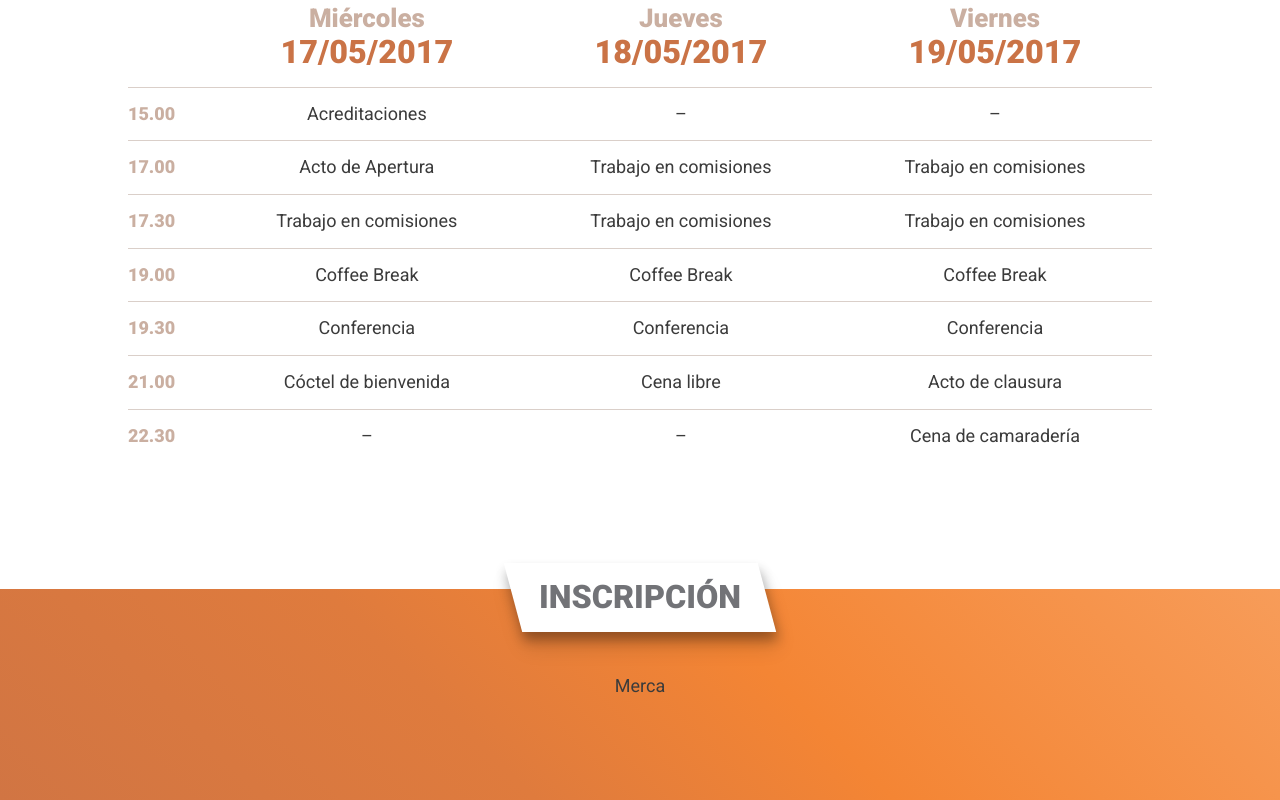
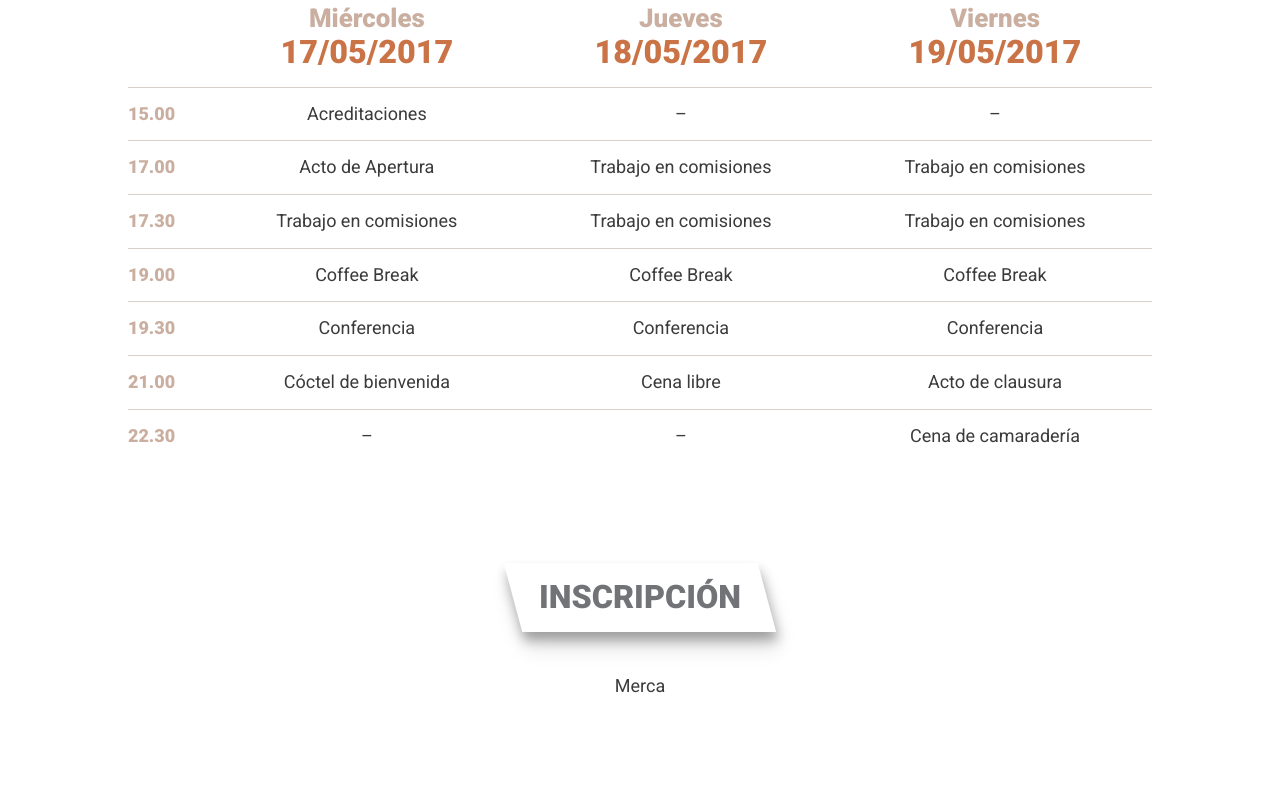
Before and after one commit to cafrias/xi-simposio-web, a React app: page / in a window 1280 px wide. Shown: the part 5288-6088 px from the top of the page. Built offline with nearby package versions, Linux system fonts and the light colour scheme.

Commit message:
hange background to white

```diff
--- a/src/views/Registration/index.js
+++ b/src/views/Registration/index.js
@@ -8,7 +8,7 @@ import Section from '../../components/Section'
 function Registration() {
   return (
     <Section id="about" name="Inscripción"
-      className="background_orange registration-container">
+      className="background_white registration-container">
       <p>Merca</p>
     </Section>
   )
```
